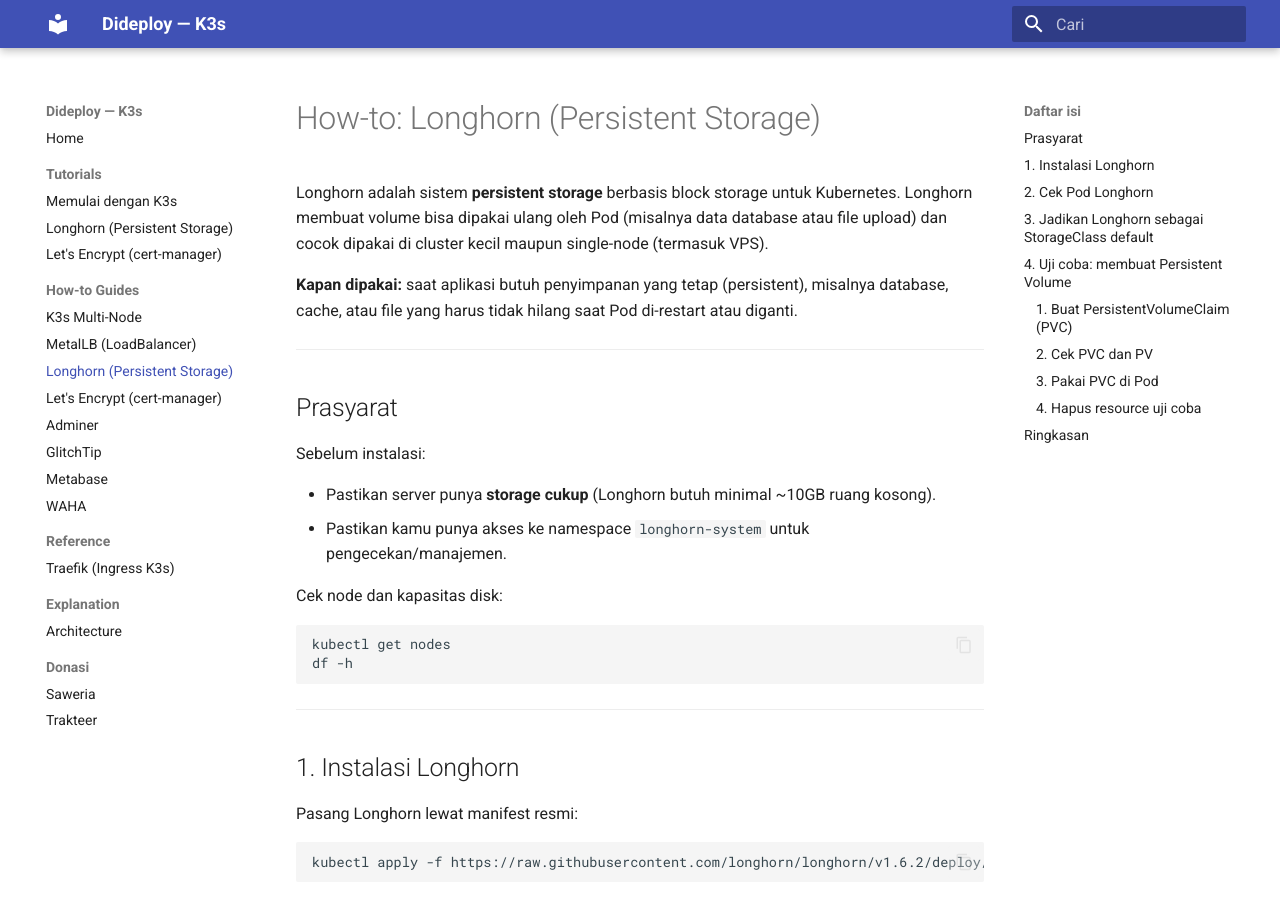
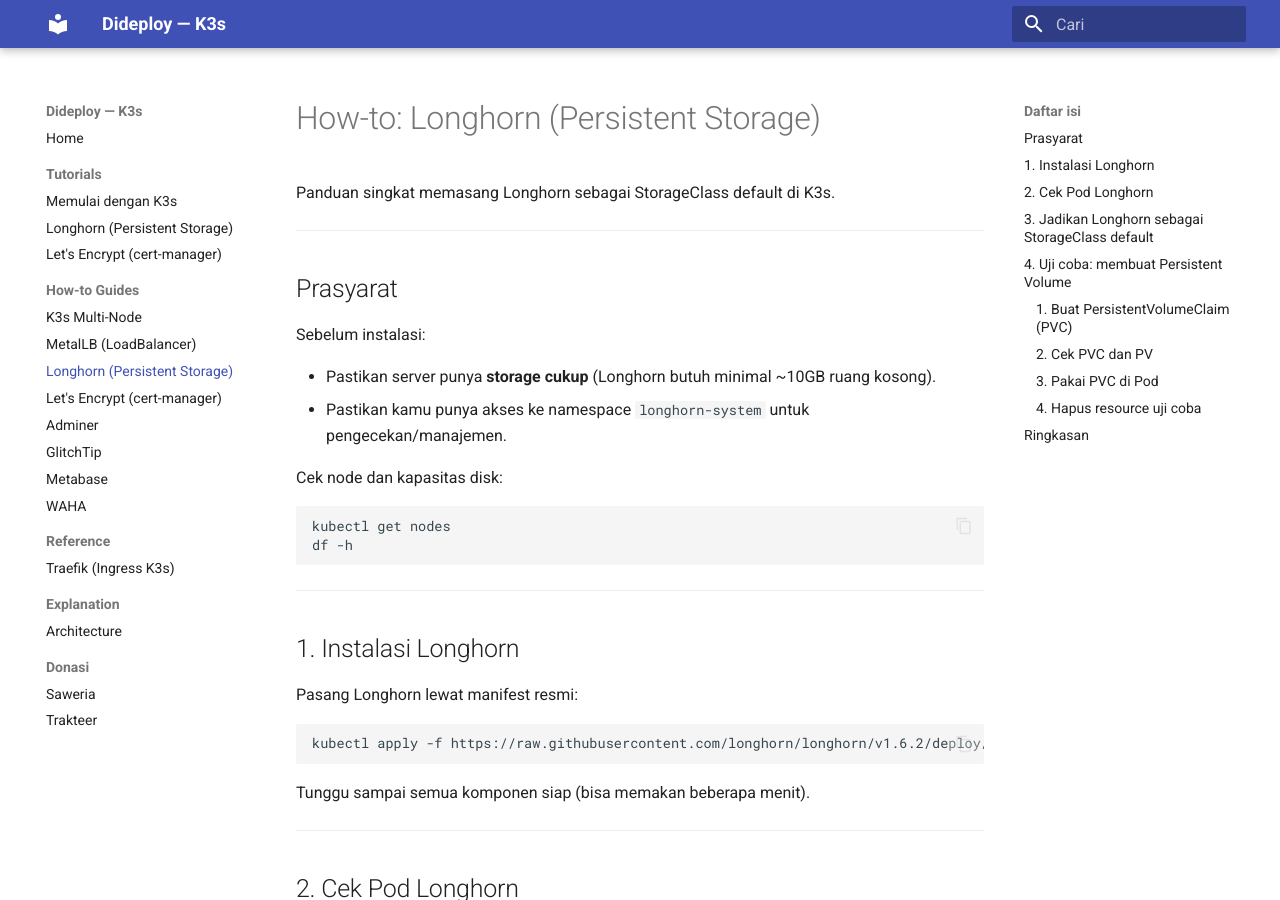
Before and after one commit to agung96tm/dideploy, an MkDocs documentation site: the page built from docs/how-to/002-longhorn.md, in a window 1280 px wide and 900 px high. Built offline with MkDocs 1.6.1 and Material for MkDocs 9.7.7, drawn with Linux system fonts in a browser that asks for light colours.

Commit message:
long horn simple description

```diff
--- a/docs/how-to/002-longhorn.md
+++ b/docs/how-to/002-longhorn.md
@@ -1,8 +1,6 @@
 # How-to: Longhorn (Persistent Storage)
 
-Longhorn adalah sistem **persistent storage** berbasis block storage untuk Kubernetes. Longhorn membuat volume bisa dipakai ulang oleh Pod (misalnya data database atau file upload) dan cocok dipakai di cluster kecil maupun single-node (termasuk VPS).
-
-**Kapan dipakai:** saat aplikasi butuh penyimpanan yang tetap (persistent), misalnya database, cache, atau file yang harus tidak hilang saat Pod di-restart atau diganti.
+Panduan singkat memasang Longhorn sebagai StorageClass default di K3s.
 
 ---
 
```
